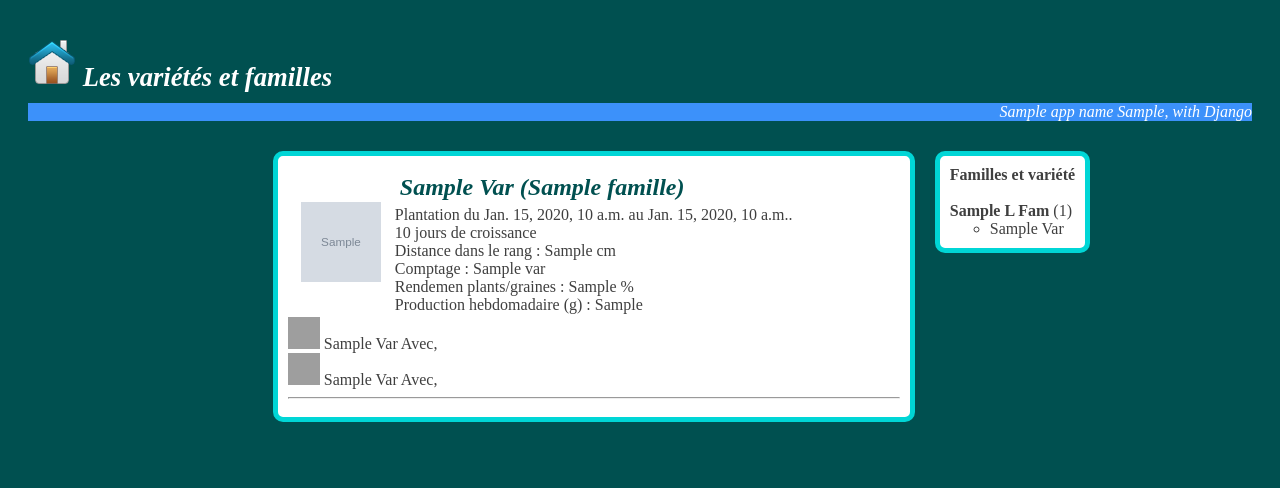
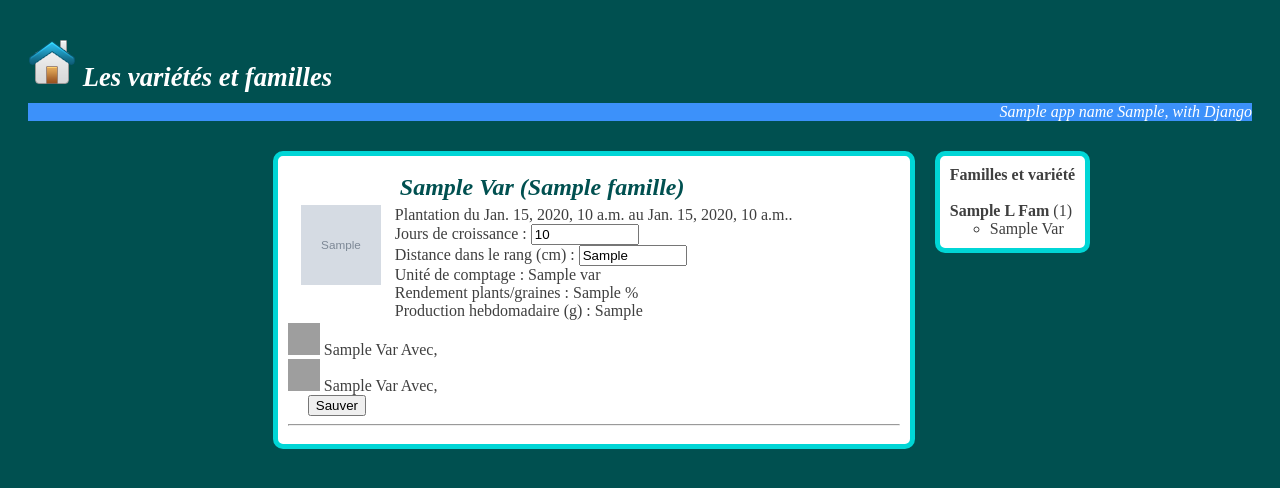
Before and after one commit to vgaz/test3, a Django app: template main/templates/main/tab_varietes.html in a window 1280 px wide. Shown: the top 488 px of the page. Run offline with Django 3.2, Linux system fonts and the light colour scheme; the template is opened without the code that fills it: most values are stand-ins (such as "Sample title", 1, 10 or a date in 2020); grey boxes marked "Sample" are stand-in pictures; parts of the project's set-up code (start-up, migrations or seed data) failed here and were passed over; grey boxes are pictures that could not be loaded.

Commit message:
j ne sais plus

```diff
--- a/main/templates/main/tab_varietes.html
+++ b/main/templates/main/tab_varietes.html
@@ -13,10 +13,10 @@
           {% if var.image %}<td><img style="float:left;width: 80px;height: 80px;margin: 10px" src="{{MEDIA_URL}}{{var.image}}" title="{{var.nom}}" /></td>{% endif %}
           <td><h2>{{var.nom|title}} {% if var.famille %} ({{var.famille.nom}}) {% endif %} </h2>
           	  Plantation du {{var.date_min_plantation}} au {{var.date_max_plantation}}.<br/>
-              {{var.duree_avant_recolte_j}} jours de croissance <br/>
-              Distance dans le rang : {{var.intra_rang_cm}} cm<br/>
-              Comptage : {{var.nomUniteProd}} <br/>
-              Rendemen plants/graines : {{var.rendement_plants_graines_pourcent}} % <br/>
+              Jours de croissance :  <input style="width: 100px" type="text" name="{{var.pk}}_duree_avant_recolte_j" value="{{var.duree_avant_recolte_j}}" /> <br/>
+              Distance dans le rang (cm) : <input style="width: 100px" type="text" name="{{var.pk}}_intra_rang_cm" value="{{var.intra_rang_cm}}" /><br/>
+              Unité de comptage : {{var.nomUniteProd}} <br/>
+              Rendement plants/graines : {{var.rendement_plants_graines_pourcent}} % <br/>
               Production hebdomadaire {% if var.unite_prod == 2 %}(u){% else %}(g){% endif %} :  {{var.prod_hebdo_moy_g}}  <br/>
               </td>
           </tr>
@@ -27,7 +27,8 @@
       {% if var.sans.distinct %} <img src="{{ STATIC_URL }}images/smileyKO.jpg" width="32px" height="32px"  title="Sans"/>
       {% for varSans in var.sans.distinct %}{{varSans.nom|title}}, {% endfor %} <br/>
       {% endif %}
-      <hr />
+	<input style="margin-left: 20px" type="submit" value="Sauver"/>
+	<hr />
 {% endfor %}
 </div>
 
```
Also changed, not shown: main/templates/main/home.html (+6 -1 lines).
